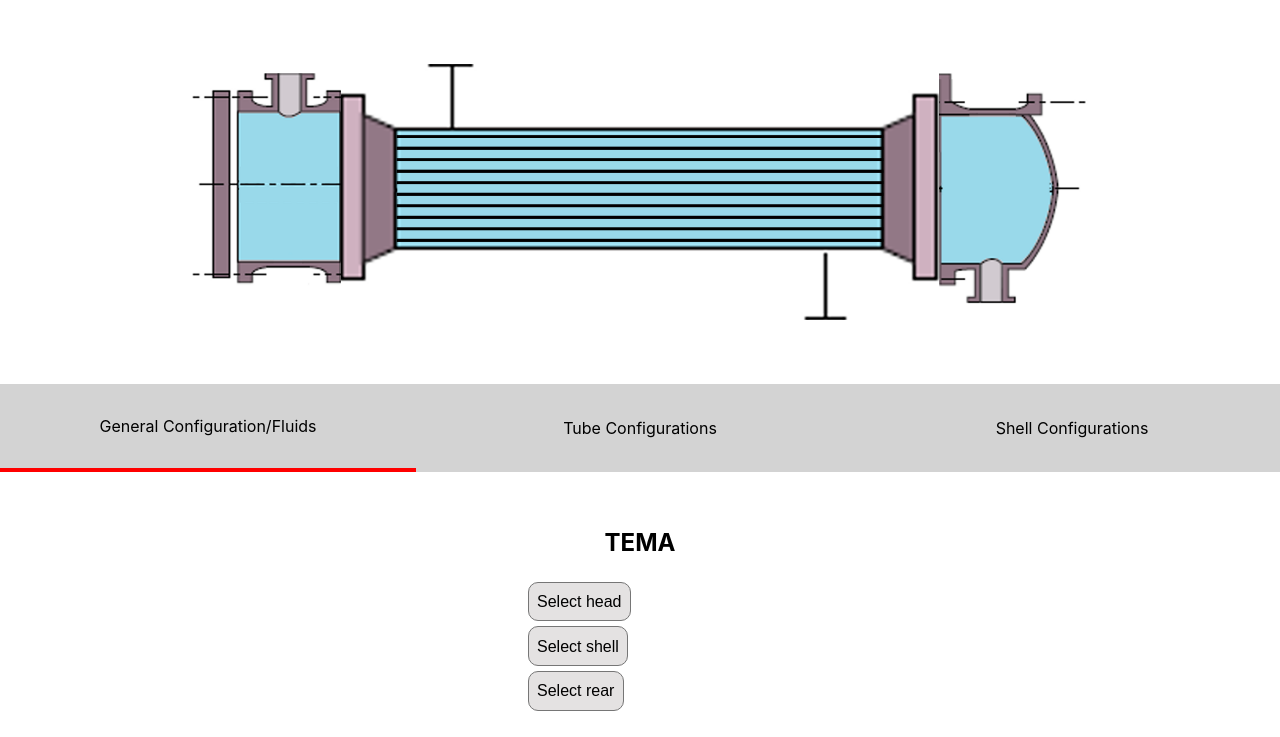
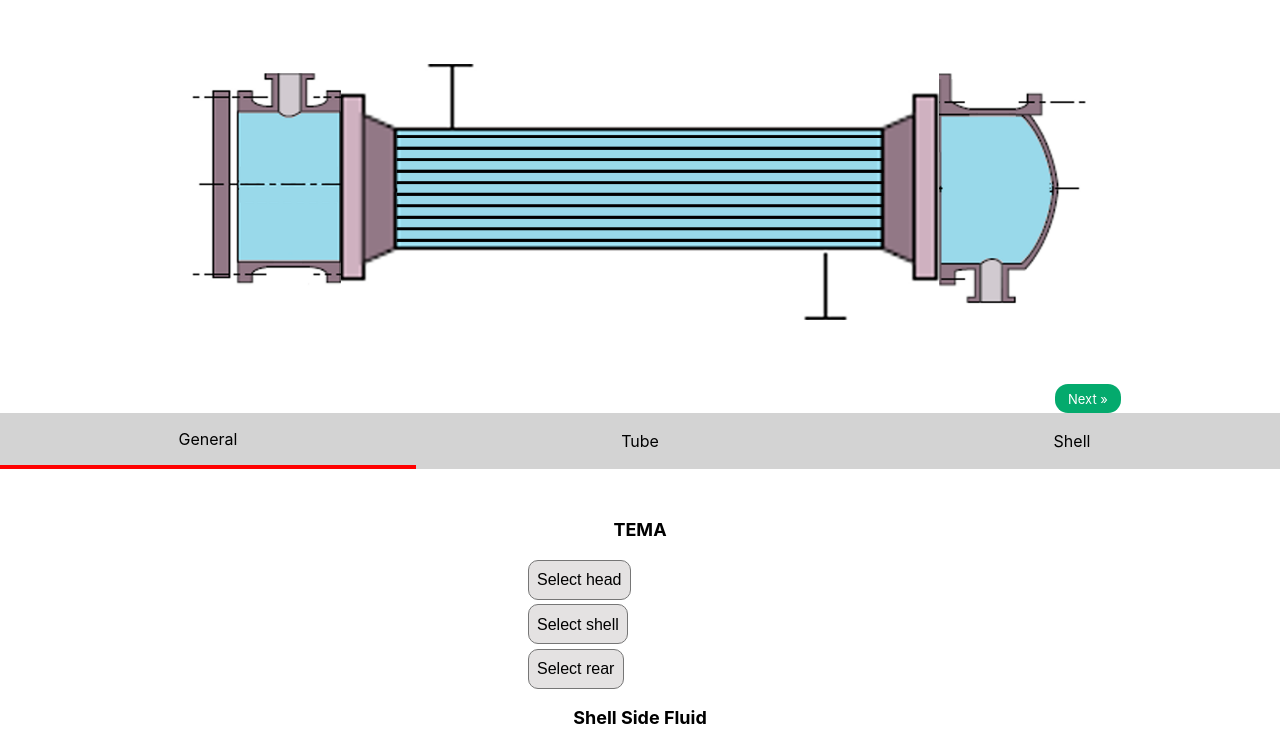
Before and after one commit to kohyuze/fyp2, a React (Create React App) app: page /RatingAnalysis in a window 1280 px wide. Shown: the top 737 px of the page. Built offline with nearby package versions, Linux system fonts and the light colour scheme.

Commit message:
added popup

```diff
--- a/public/index.html
+++ b/public/index.html
@@ -29,6 +29,7 @@
   <body>
     <noscript>You need to enable JavaScript to run this app.</noscript>
     <div id="root"></div>
+    <div id="portal"></div>
     <!--
       This HTML file is a template.
       If you open it directly in the browser, you will see an empty page.
--- a/src/App.js
+++ b/src/App.js
@@ -4,6 +4,7 @@ import Start from './Start';
 import RatingAnalysis from './Rating/RatingAnalysis';
 import SizingAnalysis from './SizingAnalysis';
 
+import RatingInputPage from './Rating/RatingInputPage';
 
 function App() {
   return (
@@ -20,6 +21,9 @@ function App() {
             <Route path="/SizingAnalysis">
               <SizingAnalysis />
             </Route>
+            <Route path="/RatingInputPage">
+              <RatingInputPage />
+            </Route>
           </Switch>
         </Router>
       </div>
--- a/src/Rating/RatingAnalysis.js
+++ b/src/Rating/RatingAnalysis.js
@@ -4,6 +4,8 @@ import Tab2Graphics from './RatingTab2Graphics';
 import Tab1Form from './RatingTab1Form';
 import Tab2Form from './RatingTab2Form';
 import Tab3Form from './RatingTab3Form';
+
+import { Link } from 'react-router-dom';
 
 class RatingAnalysis extends React.Component {
   constructor(props) {
@@ -55,11 +57,12 @@ class RatingAnalysis extends React.Component {
       rear: 'M_1',
       // App states
       currentTab: "tab-1", //default tab is tab1
+      currentPage: "forms"
     };
   }
 
   //switches the tabs
-  onClick = e => {
+  onClickTab = e => {
     this.setState({ currentTab: e.target.id });
   }
 
@@ -73,6 +76,10 @@ class RatingAnalysis extends React.Component {
     //upon submission, this will toggle and the ternary operator in render() will display
     //the corresponding page
   }
+
+  // onClickNext = e => {
+  //   this.setState({ currentPage: "inputCheck" });
+  // }
 
   render() {
     return (
@@ -90,16 +97,19 @@ class RatingAnalysis extends React.Component {
           </div>
         </div>
 
+        {/* <a href="#" class="next" onClick={this.onClickNext}>Next &raquo;</a> */}
+        <Link to="/RatingInputPage" className="next" >Next &raquo;</Link>
+
         <section className="tabs">
           <div className="container">
-            <div id="tab-1" className={`tab-item ${this.state.currentTab === "tab-1" ? "tab-border" : ""}`} onClick={this.onClick}>
-              <p id="tab-1">General Configuration/Fluids</p>
+            <div id="tab-1" className={`tab-item ${this.state.currentTab === "tab-1" ? "tab-border" : ""}`} onClick={this.onClickTab}>
+              <p id="tab-1">General</p>
             </div>
-            <div id="tab-2" className={`tab-item ${this.state.currentTab === "tab-2" ? "tab-border" : ""}`} onClick={this.onClick}>
-              <p id="tab-2">Tube Configurations</p>
+            <div id="tab-2" className={`tab-item ${this.state.currentTab === "tab-2" ? "tab-border" : ""}`} onClick={this.onClickTab}>
+              <p id="tab-2">Tube</p>
             </div>
-            <div id="tab-3" className={`tab-item ${this.state.currentTab === "tab-3" ? "tab-border" : ""}`} onClick={this.onClick}>
-              <p id="tab-3">Shell Configurations</p>
+            <div id="tab-3" className={`tab-item ${this.state.currentTab === "tab-3" ? "tab-border" : ""}`} onClick={this.onClickTab}>
+              <p id="tab-3">Shell</p>
             </div>
           </div>
         </section>
--- /dev/null
+++ b/src/Rating/RatingInputPage.js
@@ -0,0 +1,11 @@
+
+
+const InputPage = (props) => {
+    return (
+        <div>
+            <p>Input page</p>
+        </div>
+    );
+}
+
+export default InputPage;
--- a/src/Rating/RatingTab1Form.js
+++ b/src/Rating/RatingTab1Form.js
@@ -1,7 +1,7 @@
 import React, { Component } from 'react';
 import { Formik, Form, useField } from 'formik';
 import * as Yup from 'yup';
-
+import PopUp from '../popup';
 
 const MyTextInput = ({ label, ...props }) => {
     // useField() returns [formik.getFieldProps(), formik.getFieldMeta()]
@@ -11,7 +11,7 @@ const MyTextInput = ({ label, ...props }) => {
     return (
         <>
             <div className="form">
-                 {/* <label htmlFor={props.id || props.name}>{label}</label> */}
+                {/* <label htmlFor={props.id || props.name}>{label}</label> */}
                 <input className="input" {...field} {...props} />
                 <p className="units">{props.unit}</p>
                 {meta.touched && meta.error ? (<div className="error">{meta.error}</div>) : null}
@@ -36,24 +36,29 @@ class RatingTab1Form extends React.Component {
     constructor(props) {
         super(props);
         //this.handleChange = this.handleChange.bind(this);
+        //state is just for the popup box
+        this.state = {
+            popUp: false,
+        }
     }
     render() {
         return (
             <div className='formContainer' >
                 {/* the error message sucks, pls fix in future */}
                 <Formik
-                    initialValues={{ shellIT: '', shellMFR: '' }}//dk why i dun need to put all the variables here
+                    initialValues={{}}//shellIT: '', shellMFR: '' }}//dk why i dun need to put all the variables here
                     validationSchema={
                         Yup.object({
-                            shellIT: Yup.number().required('Required'),
-                            shellMFR: Yup.number().required('Required'),
-                            tubeIT: Yup.number().required('Required'),
-                            tubeMFR: Yup.number().required('Required'),
+                            shellIT: Yup.number(),
+                            shellMFR: Yup.number(),
+                            tubeIT: Yup.number(),
+                            tubeMFR: Yup.number(),
                         })
                     }
                     onSubmit={(values, { setSubmitting }) => {
                         this.props.handleSubmit(values);
                         setSubmitting(false);
+                        this.setState({popUp: true})
                     }}
                 >
                     <Form>
@@ -110,10 +115,13 @@ class RatingTab1Form extends React.Component {
                             unit="kg/s"
                         />
                         <button className='applyButton' type="submit" >Apply</button>
+                        <button onClick={() => console.log(this.state)}>log state 2</button>
                         {/* button is not done, dk what to do with it yet */}
                     </Form>
                 </Formik >
-
+                <PopUp open={this.state.popUp} onClose={() => this.setState({popUp: false})}>
+                    <p className="popup-text">Updated!</p>
+                </PopUp>
             </div >
         );
     }
--- a/src/Rating/RatingTab2Form.js
+++ b/src/Rating/RatingTab2Form.js
@@ -1,6 +1,7 @@
 import React, { Component} from 'react';
 import { Formik, Form, useField } from 'formik';
 import * as Yup from 'yup';
+import PopUp from '../popup';
 
 
 const MyTextInput = ({ label, ...props }) => {
@@ -36,6 +37,10 @@ class RatingTab2Form extends React.Component {
     constructor(props) {
         super(props);
         //this.handleChange = this.handleChange.bind(this);
+        //state is just for the popup box
+         this.state = {
+            popUp: false,
+        }
     }
     render() {
         return (
@@ -45,16 +50,17 @@ class RatingTab2Form extends React.Component {
                     initialValues={{ tubeInnerD: '', tubeOuterD: '' }}//dk why i dun need to put all the variables here
                     validationSchema={
                         Yup.object({
-                            tubeInnerD: Yup.number().required('Required'),
-                            tubeOuterD: Yup.number().required('Required'),
-                            tubePitch: Yup.number().required('Required'),
-                            numberTube: Yup.number().required('Required'),
+                            tubeInnerD: Yup.number(),
+                            tubeOuterD: Yup.number(),
+                            tubePitch: Yup.number(),
+                            numberTube: Yup.number(),
                             })
                     }
                     onSubmit={(values, { setSubmitting }) => {
                         this.props.handleSubmit(values);
                         console.log("submitted values:" + values);
                         setSubmitting(false);
+                        this.setState({popUp: true})
                     }}
                 >
                     <Form>
@@ -91,7 +97,9 @@ class RatingTab2Form extends React.Component {
                         {/* button is not done, dk what to do with it yet */}
                     </Form>
                 </Formik >
-
+                <PopUp open={this.state.popUp} onClose={() => this.setState({popUp: false})}>
+                    <p className="popup-text">Updated!</p>
+                </PopUp>
             </div >
         );
     }
--- a/src/index.css
+++ b/src/index.css
@@ -68,7 +68,7 @@ code {
   font-size: 1rem;
 }
 .tabs .container > div{
-  padding: 1rem 0;
+  /* padding: 0.3rem 0; */
 }
 .tabs .container > div:hover{
   color: white;
@@ -130,7 +130,7 @@ code {
 .input {
   /* justify-content: left; */
   padding: 0.65rem 0.5rem;
-  font-size: 1rem;
+  font-size: medium;
   border: 10px solid var(black);
   background-color: #e4e2e2;
   border-radius: 10px;
@@ -142,6 +142,7 @@ code {
 
 .categoryHeader {
   margin-top: 1em;
+  font-size: large;
 }
 
 .error {
@@ -159,6 +160,7 @@ code {
 .applyButton {
   border-radius: 1em;
   background-color: blue;
+  text-decoration-color: white;
   margin-top: 1.5em;
   height: 3em;
   width: 15em;
@@ -168,3 +170,29 @@ code {
 .applyButton:hover {
   opacity: 50%;
 }
+
+/* ----------Next button------------ */
+/* .next:before{
+  margin-left: 20vw;
+} */
+.next {
+  background-color: #04AA6D;
+  color: white;
+  border-radius: 1em;
+  padding: 0.5em;
+  padding-left: 1em;
+  padding-right: 1em;
+  text-decoration: none;
+  display: inline-block;
+  margin-left: 70vw;
+  font-size: small;
+}
+.next:hover {
+  background-color: #ddd;
+  color: black;
+}
+
+/* ----------Pop up------------ */
+.popup-text{
+  text-align: center;
+}
--- /dev/null
+++ b/src/popup.js
@@ -0,0 +1,39 @@
+import React from 'react'
+import ReactDom from 'react-dom'
+
+
+//idk why the popup styling cannot be done in the CSS file. It just doesn't work.
+const MODAL_STYLES = {
+    position: 'fixed',
+    top: '50%',
+    left: '50%',
+    transform: 'translate(-50%, -50%)',
+    backgroundColor: '#FFF',
+    padding: '50px',
+    zIndex: 1000
+}
+
+const OVERLAY_STYLES = {
+    position: 'fixed',
+    top: 0,
+    left: 0,
+    right: 0,
+    bottom: 0,
+    backgroundColor: 'rgba(0, 0, 0, .7)',
+    zIndex: 1000
+}
+
+export default function PopUp({ open, children, onClose }) {
+    if (!open) return null
+
+    return ReactDom.createPortal(
+        <>
+            <div style={OVERLAY_STYLES} />
+            <div style={MODAL_STYLES} >
+                {children}
+                <button onClick={onClose} className='next'>Close</button>
+            </div>
+        </>,
+        document.getElementById('portal')
+    );
+}
```
Also changed, not shown: src/Rating/RatingTab3Form.js (+13 -5 lines).
